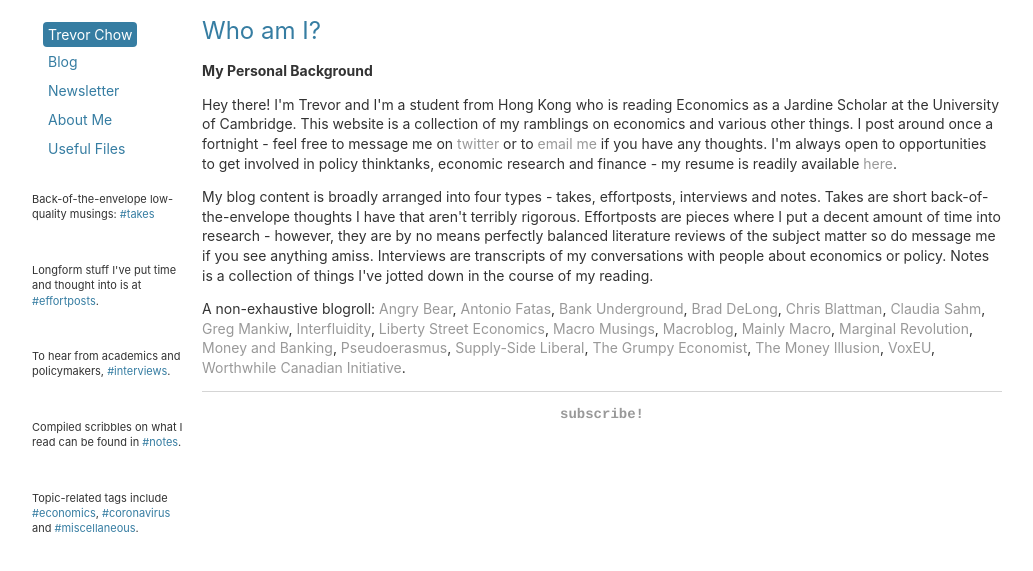
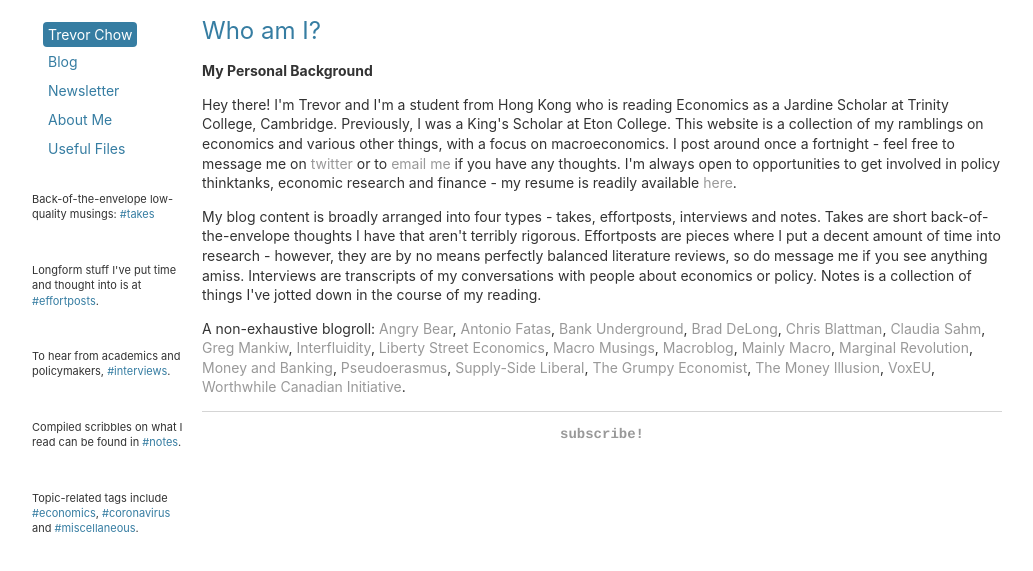
Before and after one commit to tmychow/tmychow.github.io, a Jekyll site: the page built from about/index.html, in a window 1280 px wide. Shown: the top 571 px of the page, without its empty margins (28-1061 px from the left). Built offline with Jekyll 4.4.1, drawn with Linux system fonts in a browser that asks for light colours.

Commit message:
Update index.html

```diff
--- a/about/index.html
+++ b/about/index.html
@@ -5,7 +5,7 @@
 <div class="blurb">
 	<h1>Who am I?</h1>
 	<p><strong>My Personal Background</strong></p>
-	<p>Hey there! I'm Trevor and I'm a student from Hong Kong who is reading Economics as a Jardine Scholar at the University of Cambridge. This website is a collection of my ramblings on economics and various other things. I post around once a fortnight - feel free to message me on <a href="https://twitter.com/tmychow">twitter</a> or to <a href="mailto:tmychow@gmail.com?subject=Mostly Economic Musings">email me</a> if you have any thoughts. I'm always open to opportunities to get involved in policy thinktanks, economic research and finance - my resume is readily available <a href="/assets/Resume.pdf">here</a>.</p>
-	<p> My blog content is broadly arranged into four types - takes, effortposts, interviews and notes. Takes are short back-of-the-envelope thoughts I have that aren't terribly rigorous. Effortposts are pieces where I put a decent amount of time into research - however, they are by no means perfectly balanced literature reviews of the subject matter so do message me if you see anything amiss. Interviews are transcripts of my conversations with people about economics or policy. Notes is a collection of things I've jotted down in the course of my reading. </p>
+	<p>Hey there! I'm Trevor and I'm a student from Hong Kong who is reading Economics as a Jardine Scholar at Trinity College, Cambridge. Previously, I was a King's Scholar at Eton College. This website is a collection of my ramblings on economics and various other things, with a focus on macroeconomics. I post around once a fortnight - feel free to message me on <a href="https://twitter.com/tmychow">twitter</a> or to <a href="mailto:tmychow@gmail.com?subject=Mostly Economic Musings">email me</a> if you have any thoughts. I'm always open to opportunities to get involved in policy thinktanks, economic research and finance - my resume is readily available <a href="/assets/Resume.pdf">here</a>.</p>
+	<p> My blog content is broadly arranged into four types - takes, effortposts, interviews and notes. Takes are short back-of-the-envelope thoughts I have that aren't terribly rigorous. Effortposts are pieces where I put a decent amount of time into research - however, they are by no means perfectly balanced literature reviews, so do message me if you see anything amiss. Interviews are transcripts of my conversations with people about economics or policy. Notes is a collection of things I've jotted down in the course of my reading. </p>
 	<p> A non-exhaustive blogroll: <a href="https://angrybearblog.com/">Angry Bear</a>, <a href="http://antoniofatas.blogspot.com/">Antonio Fatas</a>, <a href="https://bankunderground.co.uk/">Bank Underground</a>, <a href="https://delong.typepad.com/">Brad DeLong</a>, <a href="https://chrisblattman.com/">Chris Blattman</a>, <a href="http://macromomblog.com/">Claudia Sahm</a>, <a href="https://gregmankiw.blogspot.com/">Greg Mankiw</a>, <a href="https://interfluidity.com/">Interfluidity</a>, <a href="https://libertystreeteconomics.newyorkfed.org/">Liberty Street Economics</a>, <a href="https://macromarketmusings.blogspot.com/">Macro Musings</a>, <a href="https://www.frbatlanta.org/blogs/macroblog/">Macroblog</a>, <a href="https://mainlymacro.blogspot.com/">Mainly Macro</a>, <a href="https://marginalrevolution.com/">Marginal Revolution</a>, <a href="https://www.moneyandbanking.com/">Money and Banking</a>, <a href="https://pseudoerasmus.com/">Pseudoerasmus</a>, <a href="https://blog.supplysideliberal.com/">Supply-Side Liberal</a>, <a href="https://johnhcochrane.blogspot.com/">The Grumpy Economist</a>, <a href="https://www.themoneyillusion.com/">The Money Illusion</a>, <a href="https://voxeu.org/">VoxEU</a>, <a href="https://worthwhile.typepad.com/">Worthwhile Canadian Initiative</a>. </p>
 </div><!-- /.blurb -->
```
